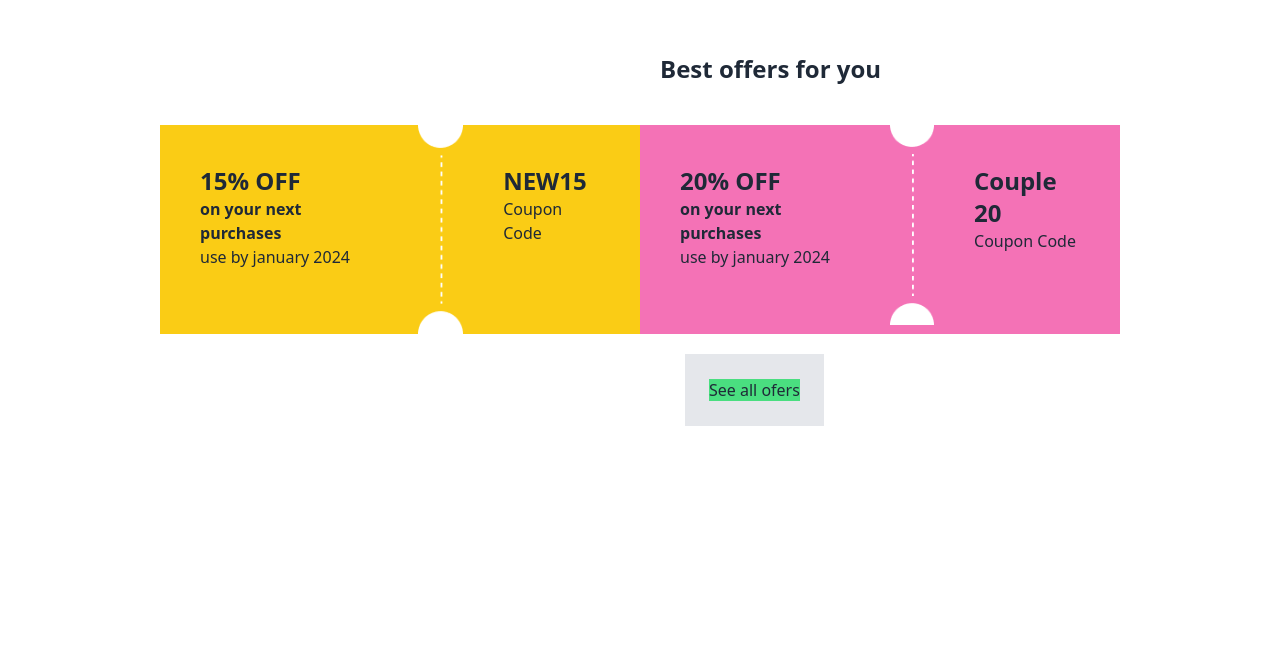
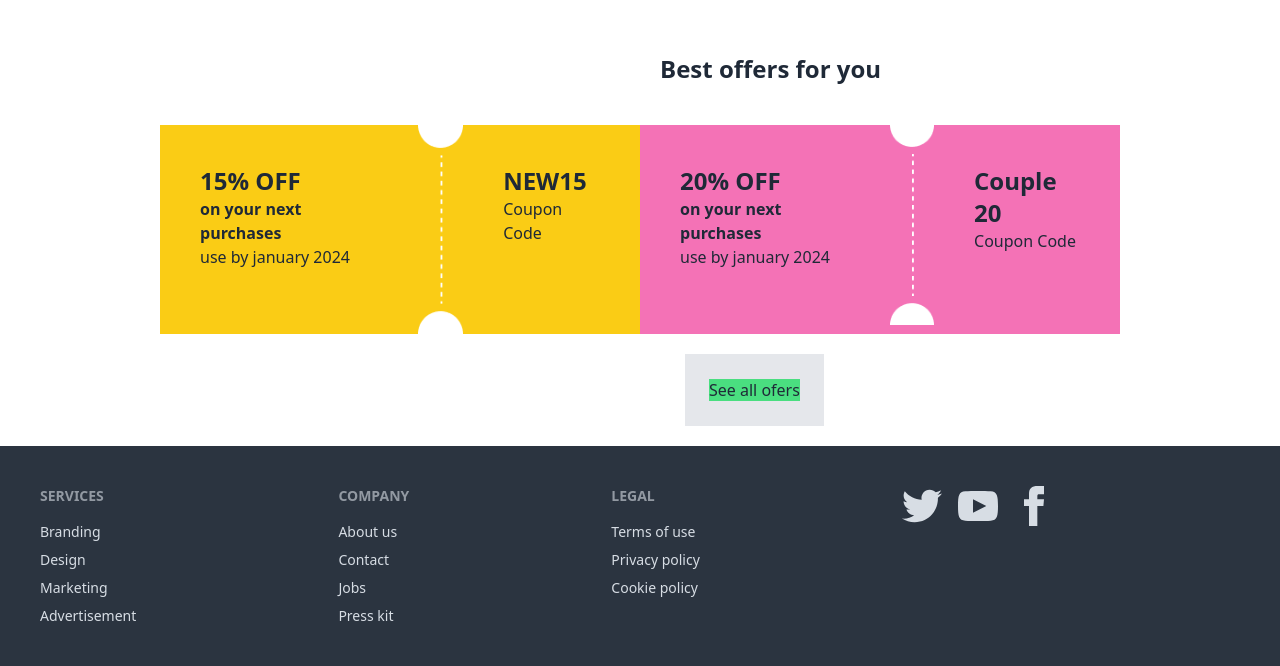
Before and after one commit to nafis200/assignment-5, a plain HTML site: page index.html in a window 1280 px wide. Shown: the part 839-1505 px from the top of the page. Before the commit the page ends 1265 px from the top, so only its background shows below. Drawn offline with nearby package versions, Linux system fonts and the light colour scheme.

Commit message:
footer done

```diff
--- a/index.html
+++ b/index.html
@@ -85,8 +85,37 @@
     <main>
 
     </main>
-    <footer>
+    <footer class="mt-5">
+      <footer class="footer p-10 bg-neutral text-neutral-content">
+        <nav>
+          <h6 class="footer-title">Services</h6>
+          <a class="link link-hover">Branding</a>
+          <a class="link link-hover">Design</a>
+          <a class="link link-hover">Marketing</a>
+          <a class="link link-hover">Advertisement</a>
+        </nav>
+        <nav>
+          <h6 class="footer-title">Company</h6>
+          <a class="link link-hover">About us</a>
+          <a class="link link-hover">Contact</a>
+          <a class="link link-hover">Jobs</a>
+          <a class="link link-hover">Press kit</a>
+        </nav>
+        <nav>
+          <h6 class="footer-title">Legal</h6>
+          <a class="link link-hover">Terms of use</a>
+          <a class="link link-hover">Privacy policy</a>
+          <a class="link link-hover">Cookie policy</a>
+        </nav>
+        <nav>
+          <div class="grid grid-flow-col gap-4">
+            <a><svg xmlns="http://www.w3.org/2000/svg" width="40" height="40" viewBox="0 0 24 24" class="fill-current"><path d="M24 4.557c-.883.392-1.832.656-2.828.775 1.017-.609 1.798-1.574 2.165-2.724-.951.564-2.005.974-3.127 1.195-.897-.957-2.178-1.555-3.594-1.555-3.179 0-5.515 2.966-4.797 6.045-4.091-.205-7.719-2.165-10.148-5.144-1.29 2.213-.669 5.108 1.523 6.574-.806-.026-1.566-.247-2.229-.616-.054 2.281 1.581 4.415 3.949 4.89-.693.188-1.452.232-2.224.084.626 1.956 2.444 3.379 4.6 3.419-2.07 1.623-4.678 2.348-7.29 2.04 2.179 1.397 4.768 2.212 7.548 2.212 9.142 0 14.307-7.721 13.995-14.646.962-.695 1.797-1.562 2.457-2.549z"></path></svg></a>
+            <a><svg xmlns="http://www.w3.org/2000/svg" width="40" height="40" viewBox="0 0 24 24" class="fill-current"><path d="M19.615 3.184c-3.604-.246-11.631-.245-15.23 0-3.897.266-4.356 2.62-4.385 8.816.029 6.185.484 8.549 4.385 8.816 3.6.245 11.626.246 15.23 0 3.897-.266 4.356-2.62 4.385-8.816-.029-6.185-.484-8.549-4.385-8.816zm-10.615 12.816v-8l8 3.993-8 4.007z"></path></svg></a>
+            <a><svg xmlns="http://www.w3.org/2000/svg" width="40" height="40" viewBox="0 0 24 24" class="fill-current"><path d="M9 8h-3v4h3v12h5v-12h3.642l.358-4h-4v-1.667c0-.955.192-1.333 1.115-1.333h2.885v-5h-3.808c-3.596 0-5.192 1.583-5.192 4.615v3.385z"></path></svg></a>
+          </div>
+        </nav>
 
+      </footer>
     </footer>
     <script src="utility.js"></script>
     <script src="index.js"></script>
```
